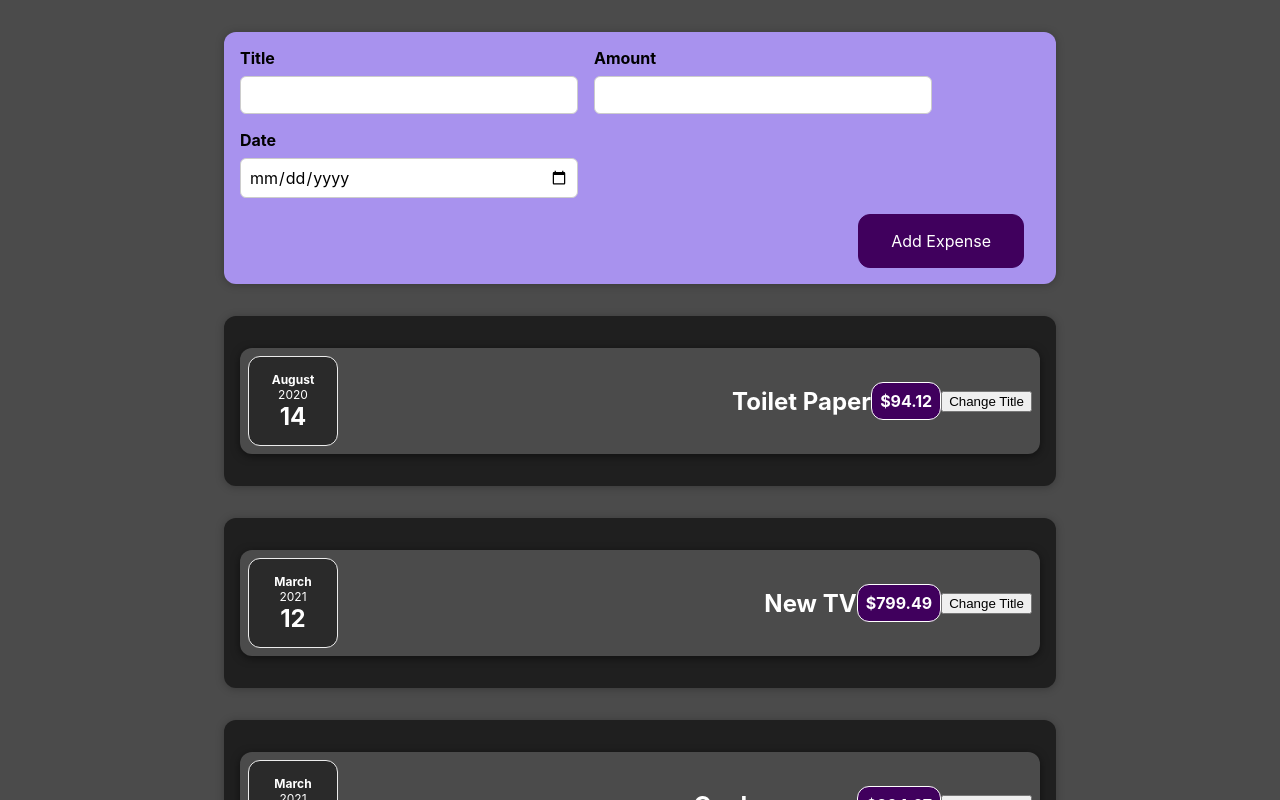
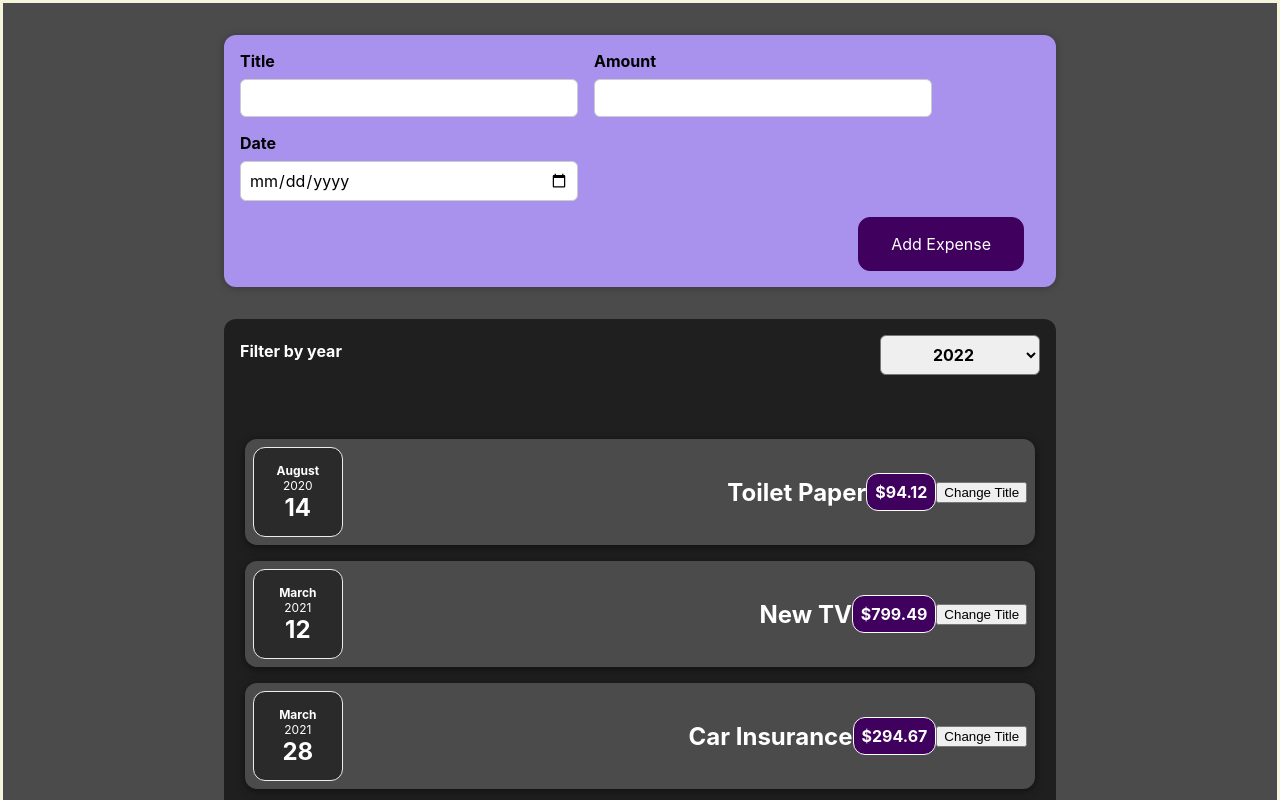
Before and after one commit to Athul-dev-7/ReactTrails, a React (Create React App) app in the folder expense-tracker/: page / in a window 1280 px wide. Shown: the top 800 px of the page. Built offline with nearby package versions, Linux system fonts and the light colour scheme.

Commit message:
Adds ExpenseFilter component

```diff
--- a/expense-tracker/src/App.js
+++ b/expense-tracker/src/App.js
@@ -1,7 +1,11 @@
+import React, { useState } from 'react';
+import ExpenseFilter from './components/ExpenseFilter';
 import Expenses from './components/Expenses';
 import NewExpense from './components/NewExpense';
 
 const App = () => {
+    const [filteredYear, setFilteredYear] = useState('2022');
+
     const expenses = [
         {
             id: 'e1',
@@ -33,13 +37,21 @@ const App = () => {
         console.log(expense);
     };
 
+    const filterChangehandler = (selectedYear) => {
+        setFilteredYear(selectedYear);
+    };
+
     return (
-        <>
+        <div className="wrapper">
             <NewExpense onAddExpense={addExpenseHandler} />
-            {expenses.map((obj) => (
-                <Expenses items={obj} />
-            ))}
-        </>
+            <div className="container">
+                <ExpenseFilter
+                    selected={filteredYear}
+                    onFilterChange={filterChangehandler}
+                />
+                <Expenses items={expenses} />
+            </div>
+        </div>
     );
 };
 
--- /dev/null
+++ b/expense-tracker/src/components/ExpenseFilter/index.js
@@ -0,0 +1,24 @@
+import React from 'react';
+import ExpenseFilterStyled from './style';
+
+const ExpenseFilter = (props) => {
+    const filterHandler = (event) => {
+        props.onFilterChange(event.target.value);
+    };
+
+    return (
+        <ExpenseFilterStyled>
+            <div className="expenses-filter__control">
+                <label>Filter by year</label>
+                <select value={props.selected} onChange={filterHandler}>
+                    <option value="2019">2019</option>
+                    <option value="2020">2020</option>
+                    <option value="2021">2021</option>
+                    <option value="2022">2022</option>
+                </select>
+            </div>
+        </ExpenseFilterStyled>
+    );
+};
+
+export default ExpenseFilter;
--- /dev/null
+++ b/expense-tracker/src/components/ExpenseFilter/style.js
@@ -0,0 +1,26 @@
+import styled from 'styled-components';
+
+export default styled.div`
+    color: white;
+    padding: 0 1rem;
+
+    .expenses-filter__control {
+        display: flex;
+        width: 100%;
+        align-items: center;
+        justify-content: space-between;
+        margin: 1rem 0;
+
+        label {
+            font-weight: bold;
+            margin-bottom: 0.5rem;
+        }
+
+        select {
+            font: inherit;
+            padding: 0.5rem 3rem;
+            font-weight: bold;
+            border-radius: 6px;
+        }
+    }
+`;
--- a/expense-tracker/src/components/Expenses/index.js
+++ b/expense-tracker/src/components/Expenses/index.js
@@ -4,13 +4,17 @@ import ExpensesStyled from './style';
 
 const Expenses = (props) => {
     return (
-        <ExpensesStyled>
-            <ExpenseItem
-                title={props.items.title}
-                amount={props.items.amount}
-                date={props.items.date}
-            />
-        </ExpensesStyled>
+        <>
+            <ExpensesStyled>
+                {props.items.map((obj) => (
+                    <ExpenseItem
+                        title={obj.title}
+                        amount={obj.amount}
+                        date={obj.date}
+                    />
+                ))}
+            </ExpensesStyled>
+        </>
     );
 };
 
--- a/expense-tracker/src/components/Expenses/style.js
+++ b/expense-tracker/src/components/Expenses/style.js
@@ -2,10 +2,7 @@ import styled from 'styled-components';
 
 export default styled.div`
     padding: 1rem;
-    background: rgb(31, 31, 31);
     margin: 2rem auto;
     width: 50rem;
     max-width: 95%;
-    border-radius: 12px;
-    box-shadow: 0 1px 8px rgba(0, 0, 0, 0.25);
 `;
--- a/expense-tracker/src/index.css
+++ b/expense-tracker/src/index.css
@@ -12,3 +12,16 @@ code {
   font-family: source-code-pro, Menlo, Monaco, Consolas, 'Courier New',
     monospace;
 }
+
+.wrapper {
+  display: flex;
+  flex-direction: column;
+  align-items: center;
+  justify-content: center;
+  border: 3px solid beige;
+}
+
+.container {
+  background-color: rgb(31, 31, 31);
+  border-radius: 12px;
+}
```
